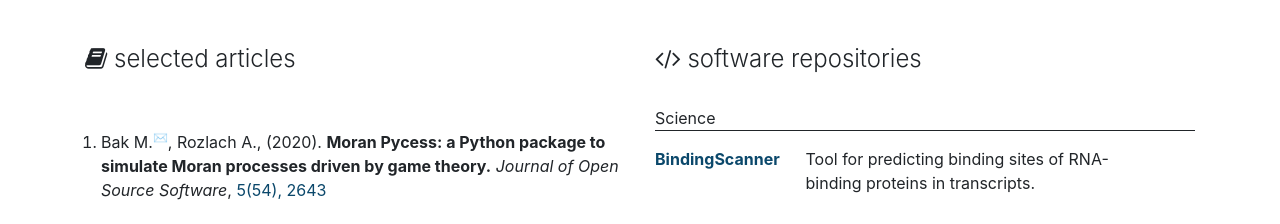
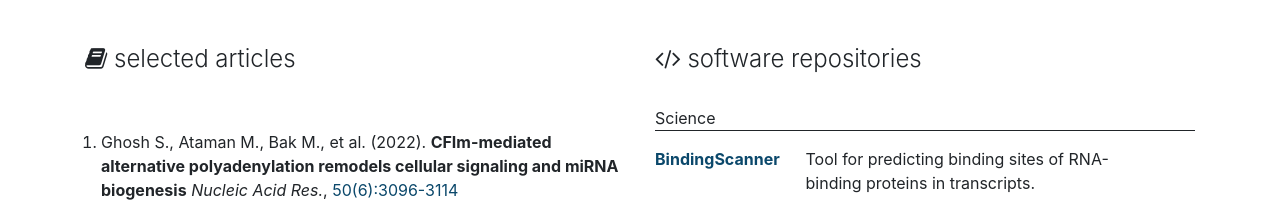
Before and after one commit to AngryMaciek/angrymaciek.github.io, a plain HTML site: page index.html in a window 1280 px wide. Shown: the part 561-785 px from the top of the page. Drawn offline with nearby package versions, Linux system fonts and the light colour scheme.

Commit message:
Update NAR

```diff
--- a/index.html
+++ b/index.html
@@ -96,6 +96,13 @@
       <h4><i class="fa fa-book"></i> selected articles</h4>
       <br>
       <ol>
+        <li>
+          Ghosh S., Ataman M., Bak M., et al. (2022).
+          <strong>CFIm-mediated alternative polyadenylation remodels cellular signaling and miRNA biogenesis</strong>
+          <em>Nucleic Acid Res.</em>,
+          <a href="https://doi.org/10.1093/nar/gkac114">50(6):3096-3114</a>
+        </li>
+        <br>
         <li>
           Bak M.<sup>✉</sup>, Rozlach A., (2020).
           <strong>Moran Pycess: a Python package to simulate Moran processes driven by game theory.</strong>
```
